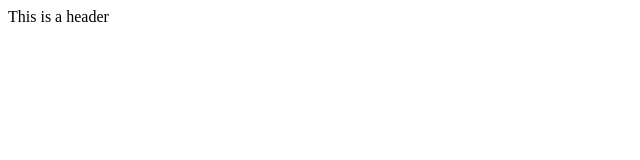
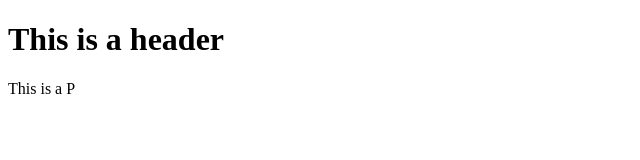
Before and after one commit to aznbeast42/git-test, a plain HTML site: page index.html in a window 1280 px wide. Shown: the whole page, without its empty margins (0-640 px from the left). Drawn offline with Linux system fonts and the light colour scheme.

Commit message:
Second commit

```diff
--- a/index.html
+++ b/index.html
@@ -2,7 +2,8 @@
 <html>
 <body>
 
-    This is a header
+    <h1>This is a header</h1>
+    <p>This is a P</p>
 </body>
 
 
```
